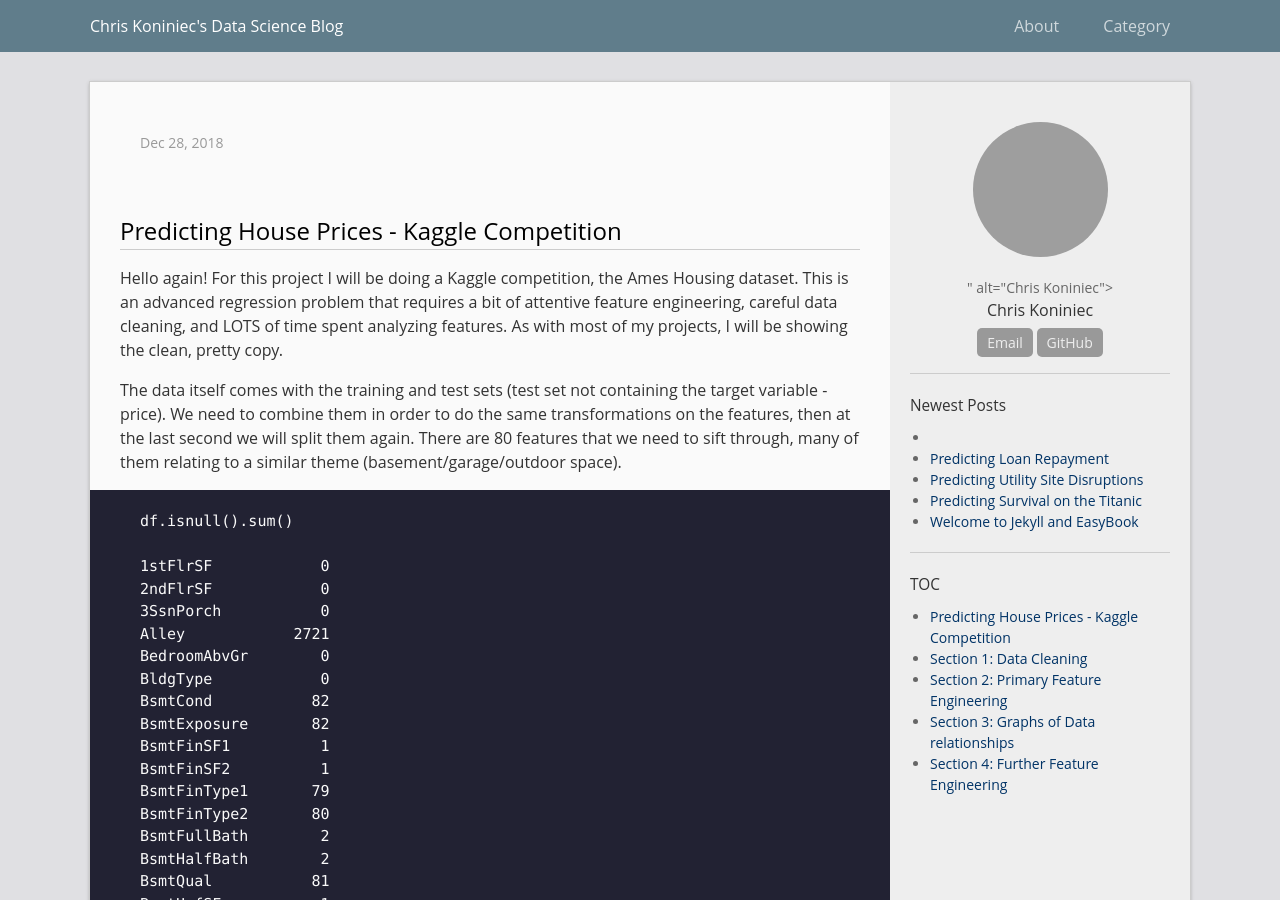
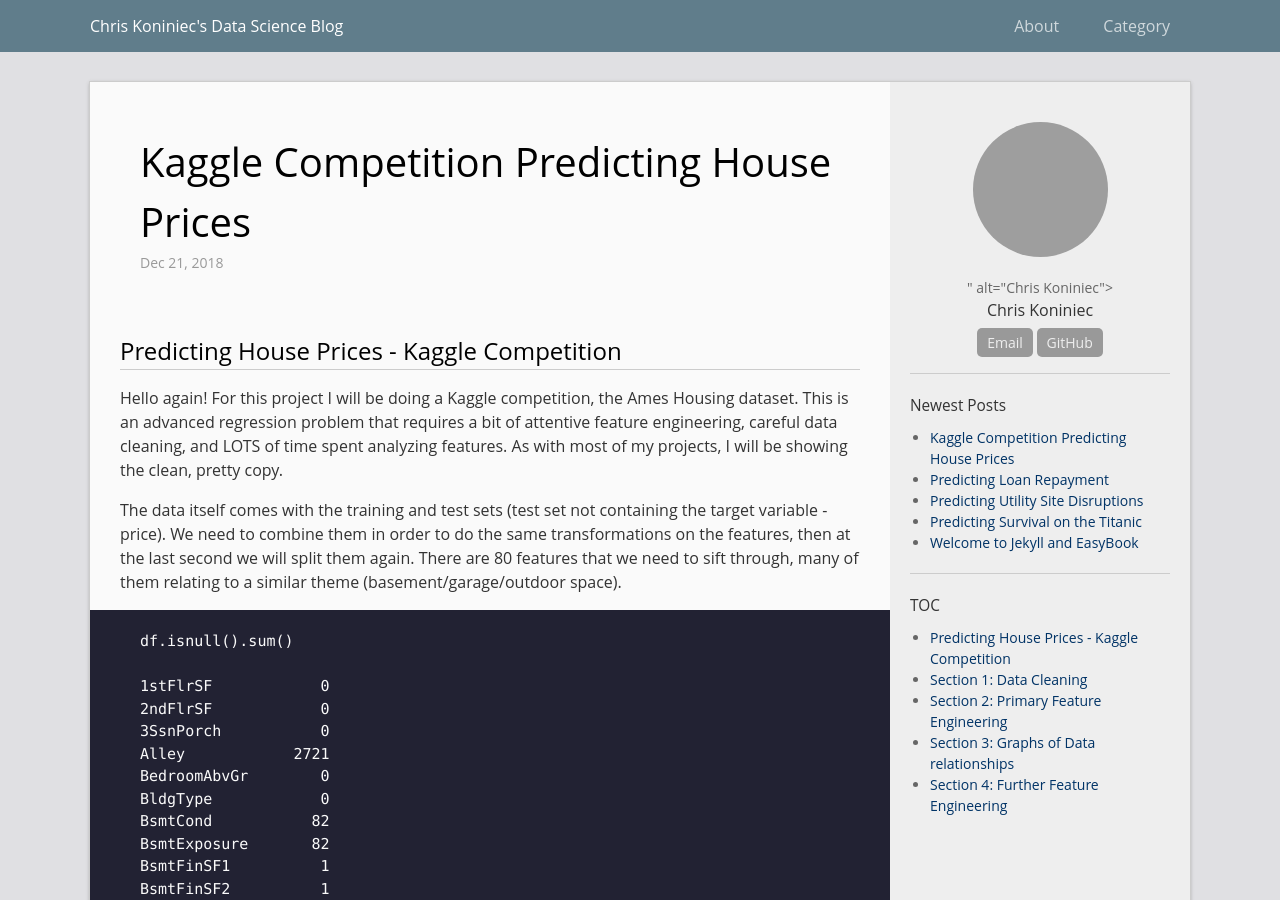
Before and after one commit to ChrisKoniniec/ChrisKoniniec.github.io, a Jekyll site: the page built from _posts/2018-12-21-Housing-Prices.md, in a window 1280 px wide and 900 px high. Built offline with Jekyll 4.4.1, drawn with Linux system fonts in a browser that asks for light colours.

Commit message:
Update 2018-12-21-Housing-Prices.md

```diff
--- a/_posts/2018-12-21-Housing-Prices.md
+++ b/_posts/2018-12-21-Housing-Prices.md
@@ -1,6 +1,6 @@
 ---
 layout: post
-title: Kaggle Competition: Predicting House Prices
+title: Kaggle Competition Predicting House Prices
 nocomments: true
 categories: [python, regression, machine learning, Kaggle]
 ---
```
